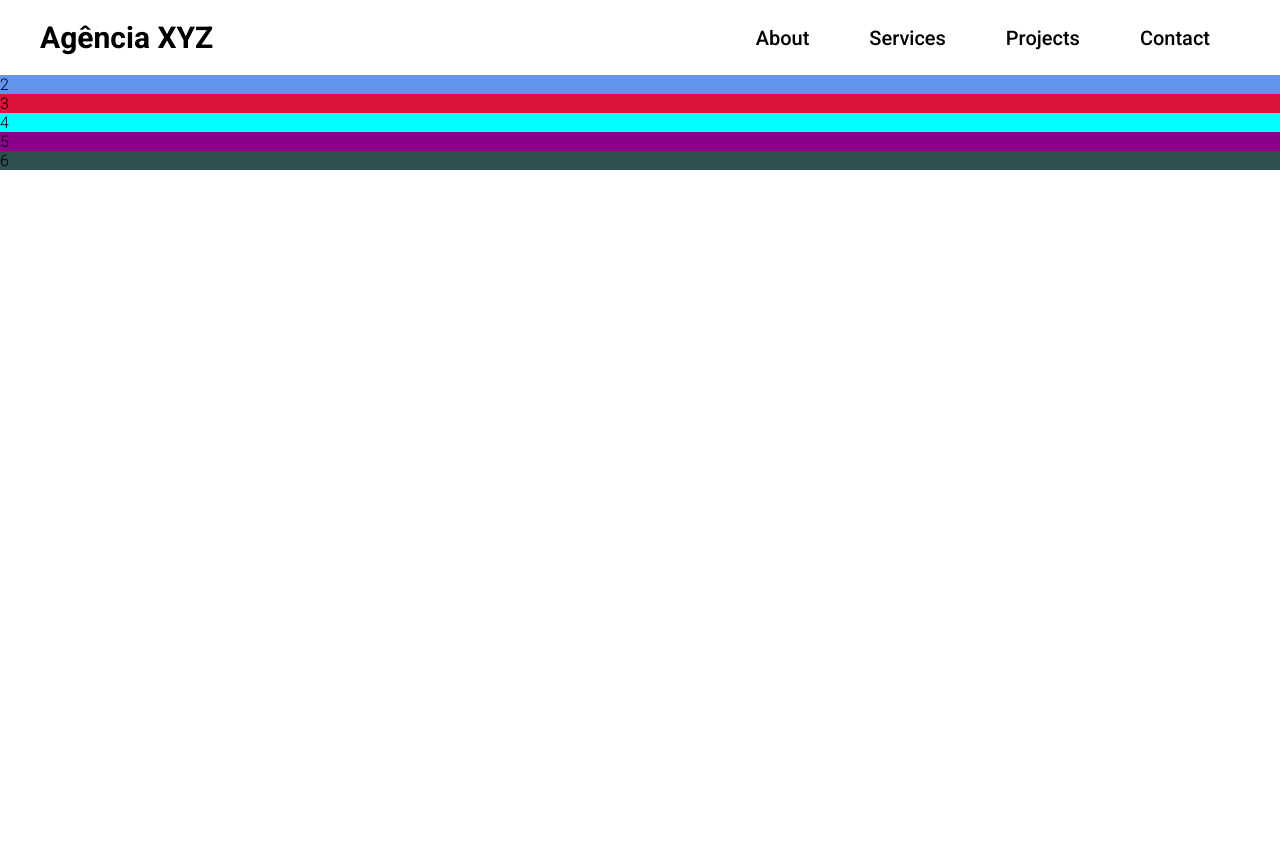
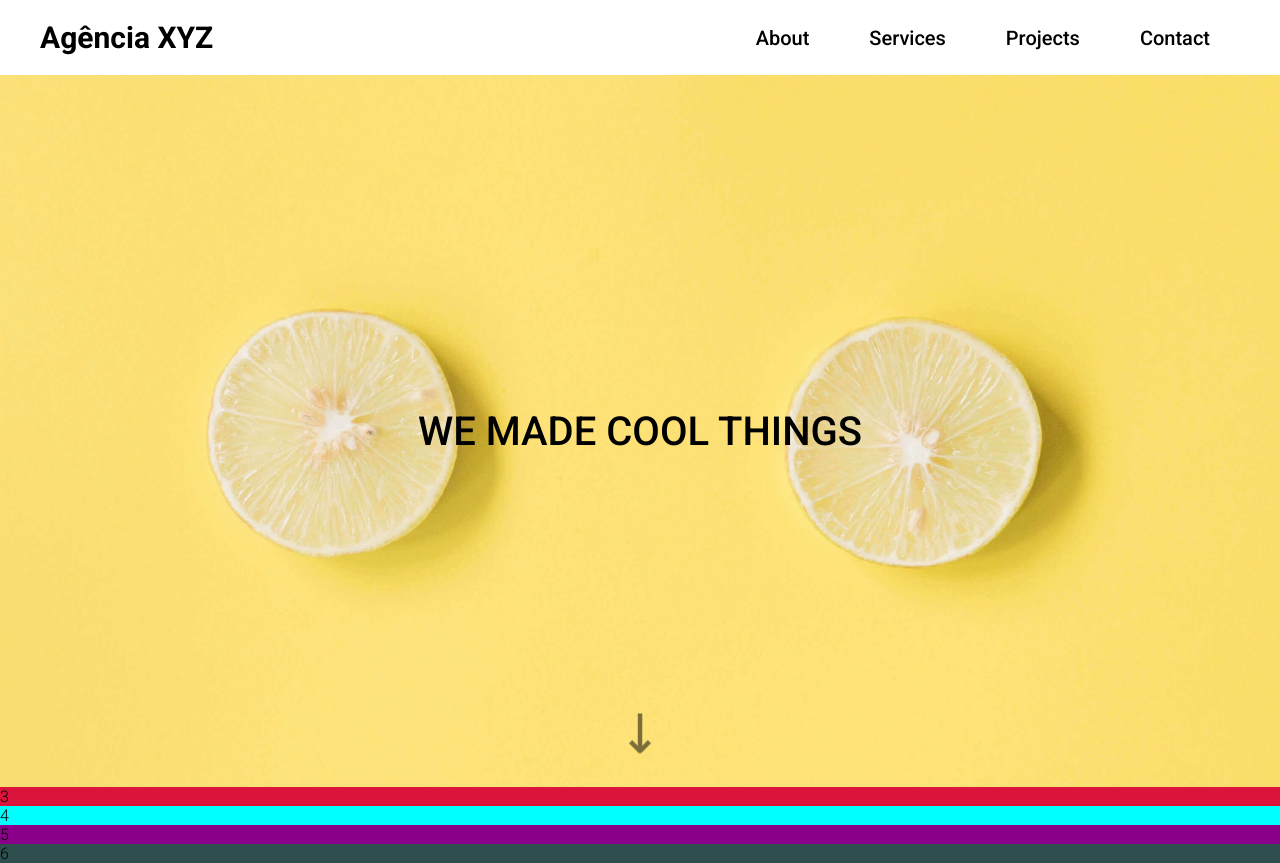
Before and after one commit to mhrsh/agencia-landing-page, a plain HTML site: page index.html in a window 1280 px wide. Before the commit the page ends 800 px from the top, so only its background shows below. Drawn offline with Linux system fonts and the light colour scheme.

Commit message:
estrutura do css

```diff
--- a/index.html
+++ b/index.html
@@ -46,7 +46,9 @@
             </nav>
         </div>
     </header>
-    <section class="hero">2</section>
+    <section class="hero">
+        <h2>We made cool things</h2>
+    </section>
     <section class="about">3</section>
     <section class="services">4</section>
     <section class="projects">5</section>
--- a/src/css/style.css
+++ b/src/css/style.css
@@ -45,7 +45,42 @@ body {
 /*HERO*/
 .hero {
     grid-area: hero;
-    background-color:cornflowerblue;
+    height: 89vh;
+    background: url('../images/lemons.jpg') center center no-repeat;
+    background-size: cover;
+    display: flex;
+    justify-content: center;
+    align-items: center;
+    position: relative;
+}
+
+.hero h2 {
+    font-weight: 500;
+    text-transform: uppercase;
+    font-size: 4rem;
+}
+
+.hero:after {
+    content: url(../images/seta_preta.png);
+    position: absolute;
+    height: 35px;
+    bottom: 40px;
+    animation: downarrow 0.6s infinite alternate ease-in-out;
+}
+
+@-webkit-keyframes downarrow {
+    0% {-webkit-transform: translateY(0); opacity: 0.4;}
+    100% {-webkit-transform:  translateY(0.4em); opacity: 0.9;}
+}
+
+@media(max-width: 425px) {
+    .hero {
+        height: 60vh;
+    }
+
+    .hero h2 {
+        font-size: 2.5rem;
+    }
 }
 
 /*ABOUT*/
```
Lines whose indentation alone changed are shown as unchanged.
